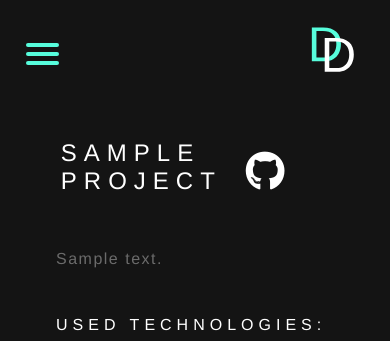
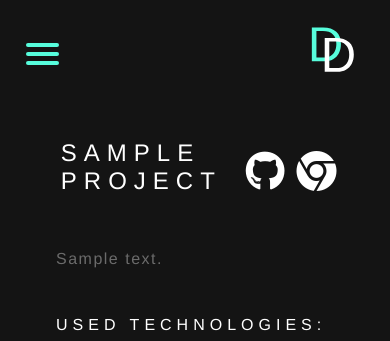
Before and after one commit to DimoDimchev/Personal-Website, a Django app: page /projects/1 in a window 390 px wide; the page is wider, and only the part inside the window is pictured. Shown: the part 27-368 px from the top of that part. Run offline with Django 3.2, Linux system fonts and the light colour scheme; tables that the repository leaves empty hold one stand-in row (values such as "Sample post"); some libraries are stand-ins or nearby versions.

Commit message:
Added additional website link for projects

```diff
--- a/main/models.py
+++ b/main/models.py
@@ -6,6 +6,7 @@ class Project(models.Model):
     name = models.CharField(max_length=100)
     image = cloudinary_models.CloudinaryField('image')
     github = models.CharField(max_length=300)
+    website = models.CharField(max_length=300, blank=True)
     used_technologies = models.CharField(max_length=500)
     short_description = models.TextField()
     description = models.TextField()
--- a/static/css/project_details.css
+++ b/static/css/project_details.css
@@ -60,6 +60,7 @@
     .repo-link {
         font-size: 2.5em;
         padding-top: 1.5em;
+        margin-right: 0.3em;
     }
 
     .project-details-description {
--- a/templates/project_details.html
+++ b/templates/project_details.html
@@ -7,6 +7,9 @@
     <header class="project-details-header">
         <h1 class="title project-details-title">{{ project.name }}</h1>
         <a href="{{ project.github }}"><i class="fa fa-github fa-3x repo-link" aria-hidden="true"></i></a>
+        {% if project.website %}
+            <a href="{{ project.website }}"><i class="fa fa-chrome repo-link" aria-hidden="true"></i></a>
+        {% endif %}
     </header>
     <div class="project-details-description">
         <p>{{ project.description|linebreaks }}</p>
```
Also changed, not shown: main/migrations/0010_project_website.py (added), main/migrations/0011_alter_project_website.py (added).
